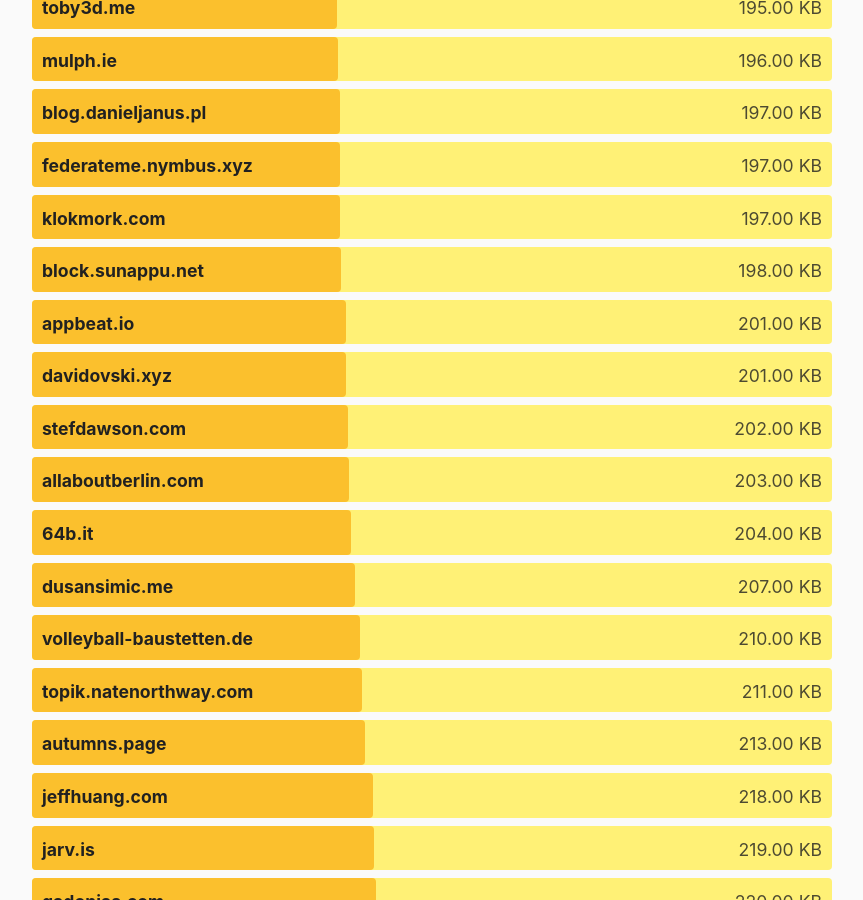
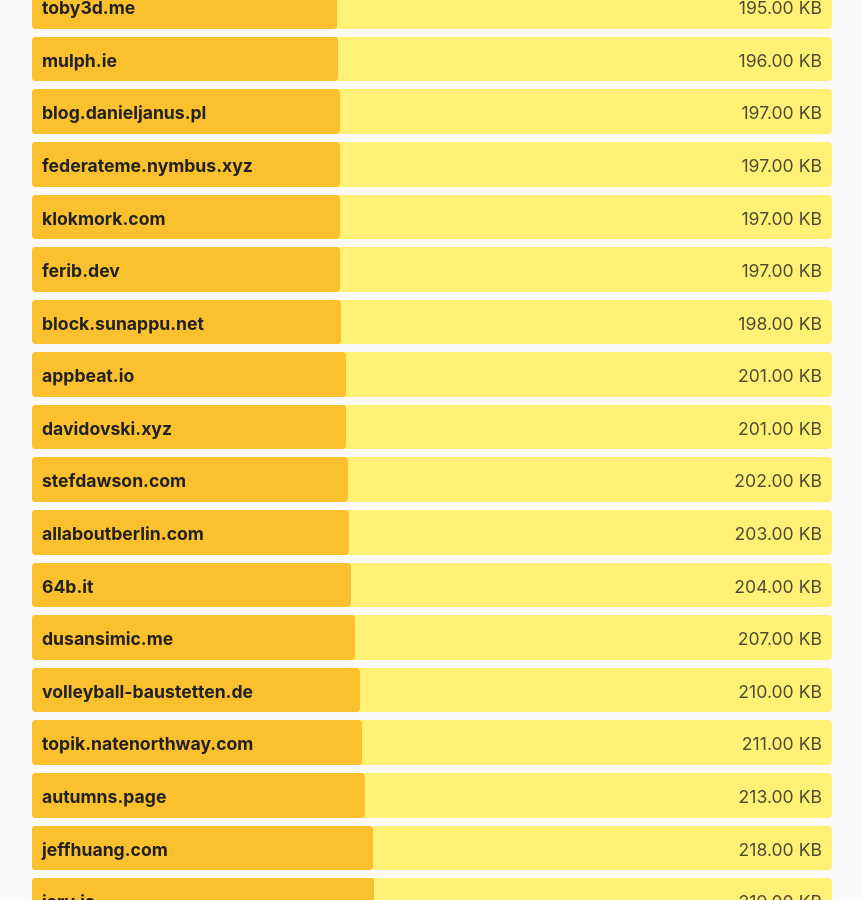
Before and after one commit to kevquirk/512kb.club, a Jekyll site: the page built from index.md, in a window 1280 px wide and 900 px high, scrolled down 17899 px. Shown: the whole window, without its empty margins (208-1071 px from the left). Built offline with Jekyll 4.4.1, drawn with Linux system fonts in a browser that asks for light colours.

Commit message:
add site

```diff
--- a/_data/sites.yml
+++ b/_data/sites.yml
@@ -2082,3 +2082,8 @@
   url: https://zserge.com/
   size: 20.2
   last_checked: 2021-12-19
+
+- domain: ferib.dev
+  url: https://ferib.dev/
+  size: 197
+  last_checked: 2022-03-24
```
